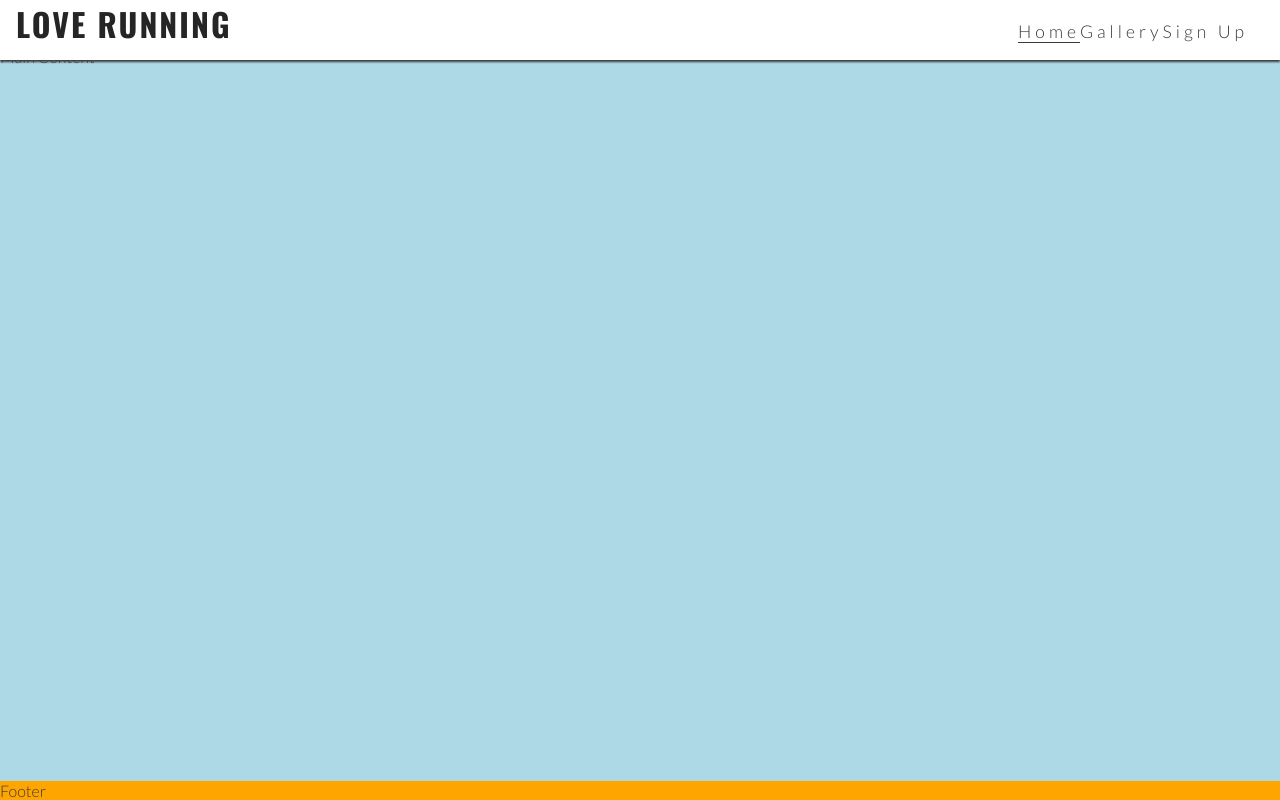
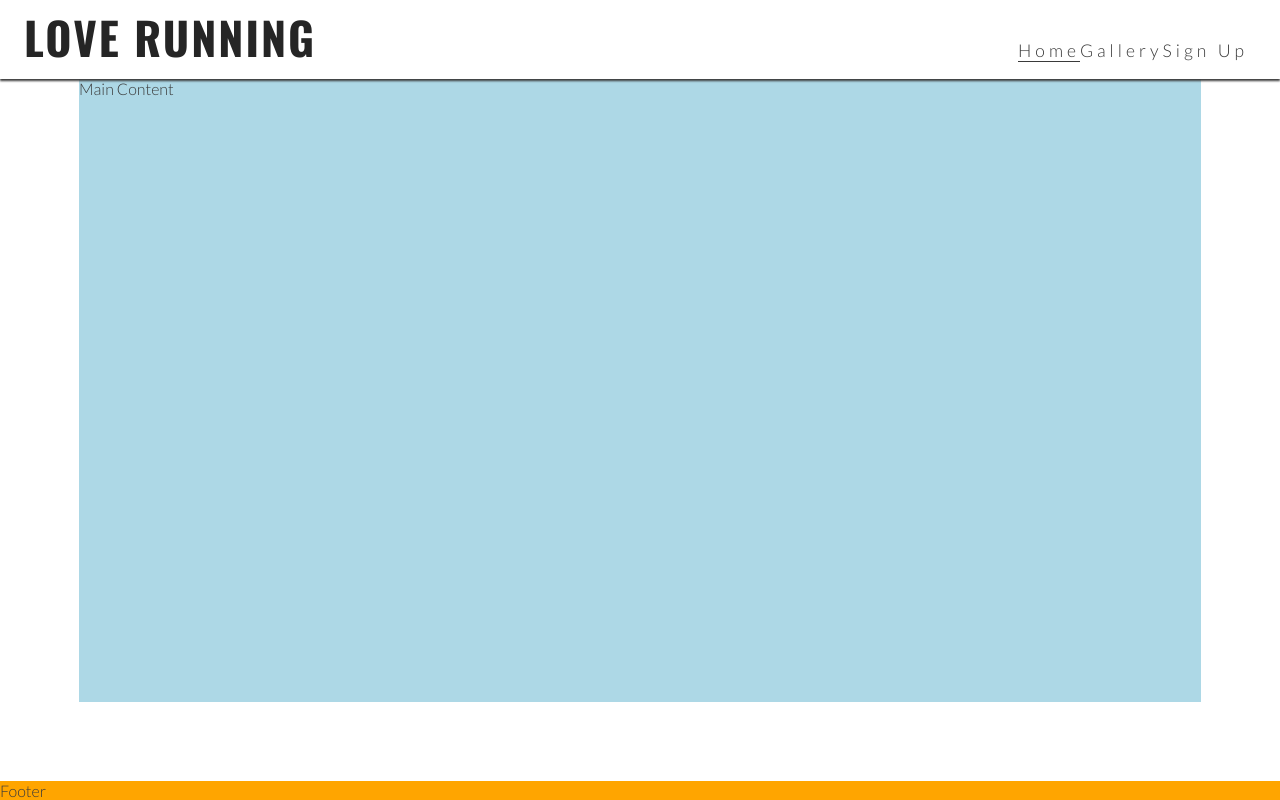
Before and after one commit to Cawaale256/love-running, a plain HTML site: page index.html in a window 1280 px wide. Drawn offline with nearby package versions, Linux system fonts and the light colour scheme.

Commit message:
Make logo largr, push main down to show under largr header

```diff
--- a/assets/css/style.css
+++ b/assets/css/style.css
@@ -114,4 +114,15 @@ footer {
     .nav-toggle-label {
         display: none;
     }
+
+    #logo {
+        font-size: 280%;
+        line-height: 75px;
+        margin: 0 0.5rem;
+    }
+    /* Main content*/
+    main {
+        /*Push main contentdown to accomodate larger header*/
+        margin: 79px;
+    }
 }
```
